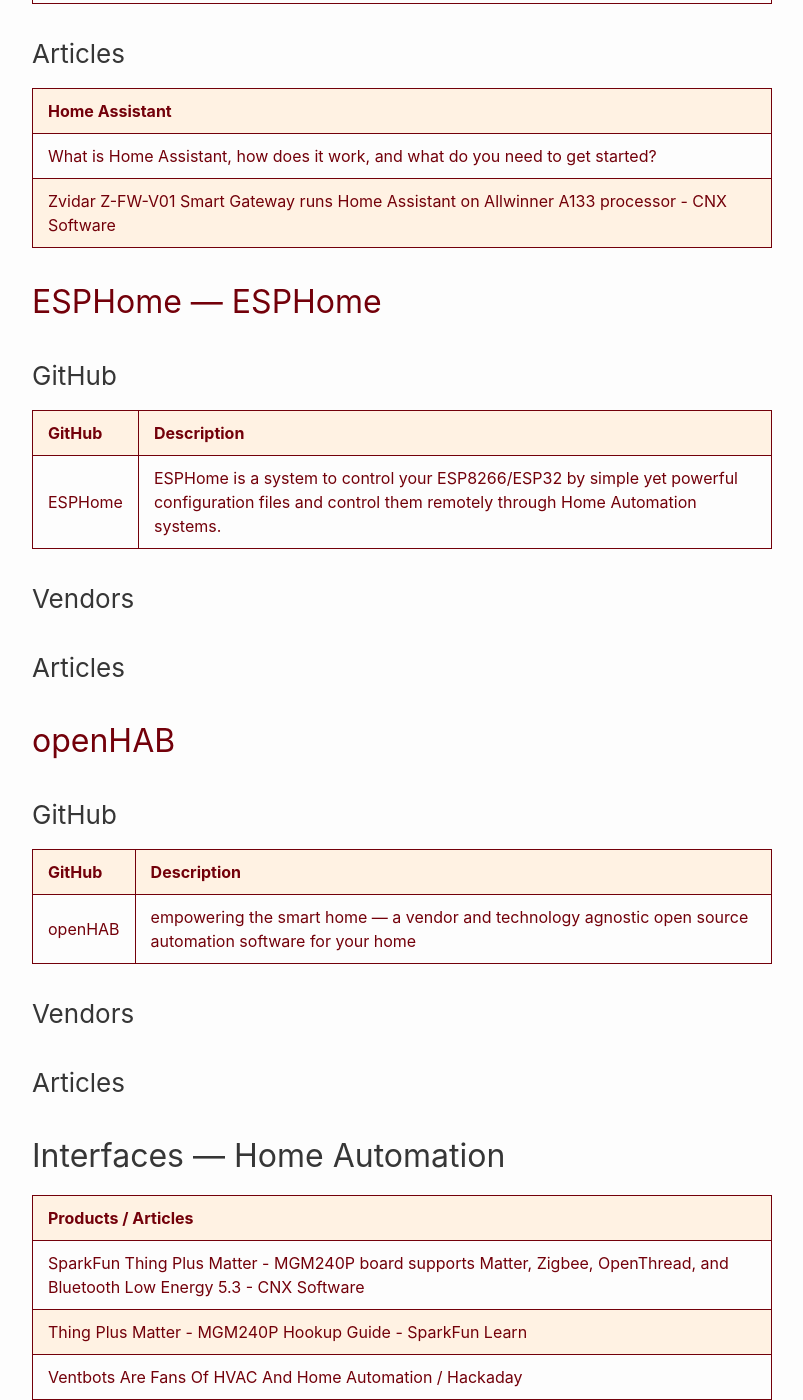
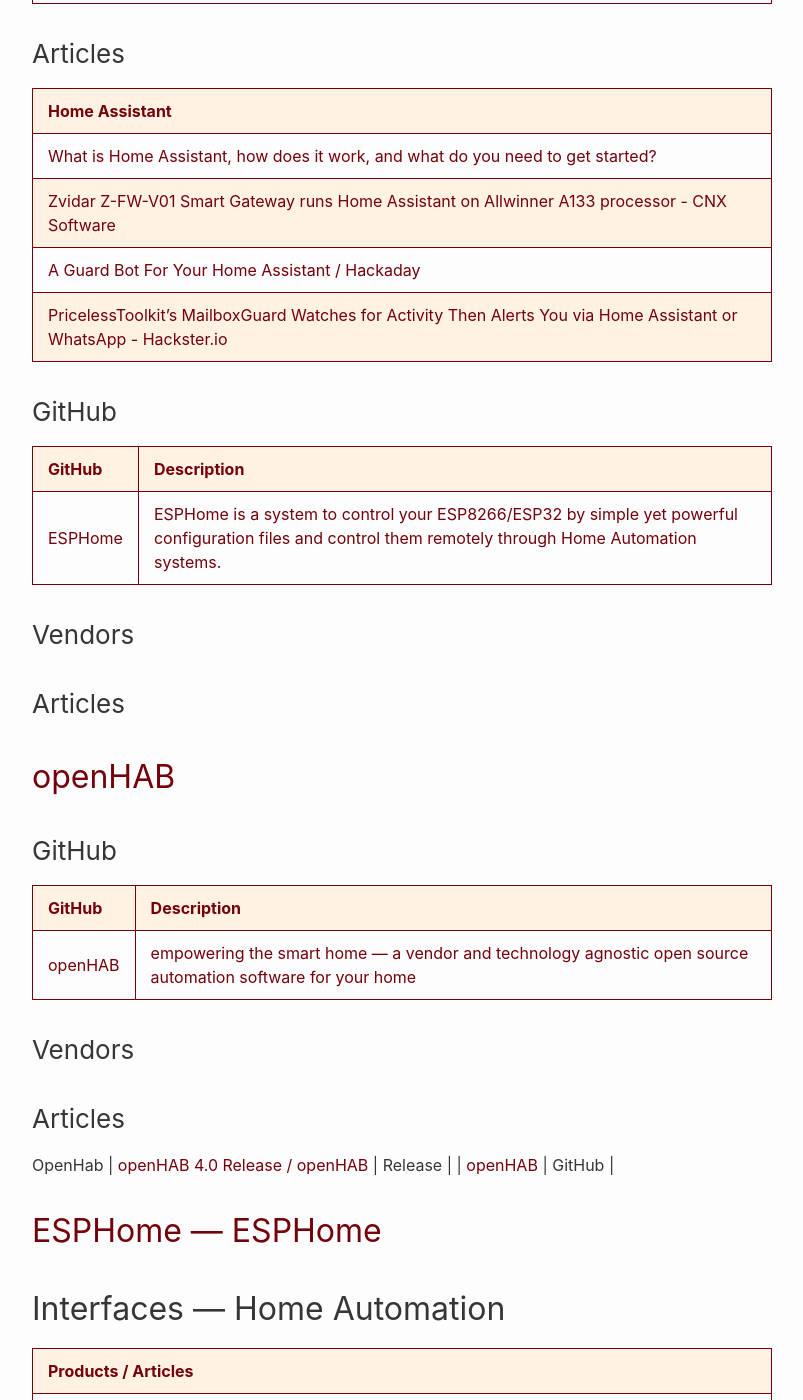
Before and after one commit to RalphHightower/RalphHightower, a Jekyll site: the page built from HomeAutomation.md, in a window 1280 px wide and 1400 px high, scrolled down 1759 px. Shown: the whole window, without its empty margins (238-1041 px from the left). Built offline with Jekyll 4.4.1, drawn with Linux system fonts in a browser that asks for light colours; our own code applies the rules of GitHub Pages for plain Markdown files; some of the changed text lies outside the part shown.

Commit message:
[docs](doc): Home Automation articles (extended description )

```diff
--- a/HomeAutomation.md
+++ b/HomeAutomation.md
@@ -22,8 +22,8 @@ I have not decided on which home automation system that I want to deploy, but my
 |----|
 |[What is Home Assistant, how does it work, and what do you need to get started?](https://www.pocket-lint.com/what-is-home-assistant-how-does-it-work/ )|
 |[Zvidar Z-FW-V01 Smart Gateway runs Home Assistant on Allwinner A133 processor - CNX Software](https://www.cnx-software.com/2023/06/21/zvidar-z-fw-v01-smart-gateway-runs-home-assistant-on-allwinner-a133-processor/ )|
-
-## [ESPHome — ESPHome](https://esphome.io/index.html )
+| [A Guard Bot For Your Home Assistant / Hackaday](https://hackaday.com/2023/05/14/a-guard-bot-for-your-home-assistant/ ) |
+| [PricelessToolkit's MailboxGuard Watches for Activity Then Alerts You via Home Assistant or WhatsApp - Hackster.io](https://www.hackster.io/news/pricelesstoolkit-s-mailboxguard-watches-for-activity-then-alerts-you-via-home-assistant-or-whatsapp-012c5c092aef ) |
 
 ### GitHub
 
@@ -47,6 +47,12 @@ I have not decided on which home automation system that I want to deploy, but my
 
 ### Articles
 
+OpenHab
+| [openHAB 4.0 Release / openHAB](https://www.openhab.org/blog/2023-07-23-openhab-4-0-release.html ) | Release |
+| [openHAB](https://github.com/openhab ) | GitHub |
+
+## [ESPHome — ESPHome](https://esphome.io/index.html )
+
 ## Interfaces — Home Automation
 
 | Products / Articles |
@@ -54,3 +60,4 @@ I have not decided on which home automation system that I want to deploy, but my
 | [SparkFun Thing Plus Matter - MGM240P board supports Matter, Zigbee, OpenThread, and Bluetooth Low Energy 5.3 - CNX Software](https://www.cnx-software.com/2023/03/03/sparkfun-thing-plus-matter-mgm240p-board-supports-matter-zigbee-openthread-and-bluetooth-low-energy-5-3/ ) |
 | [Thing Plus Matter - MGM240P Hookup Guide - SparkFun Learn](https://learn.sparkfun.com/tutorials/sparkfun-thing-plus-matter---mgm240p-hookup-guide/all ) |
 | [Ventbots Are Fans Of HVAC And Home Automation / Hackaday](https://hackaday.com/2023/06/24/ventbots-are-fans-of-hvac-and-home-automation/ ) |
+| [Monitoring your smart home server with prometheus on a Raspberry Pi - use the power of professional tools » The smarthome journey](https://thesmarthomejourney.com/2022/07/25/monitoring-smarthome-prometheus/ ) |
```
